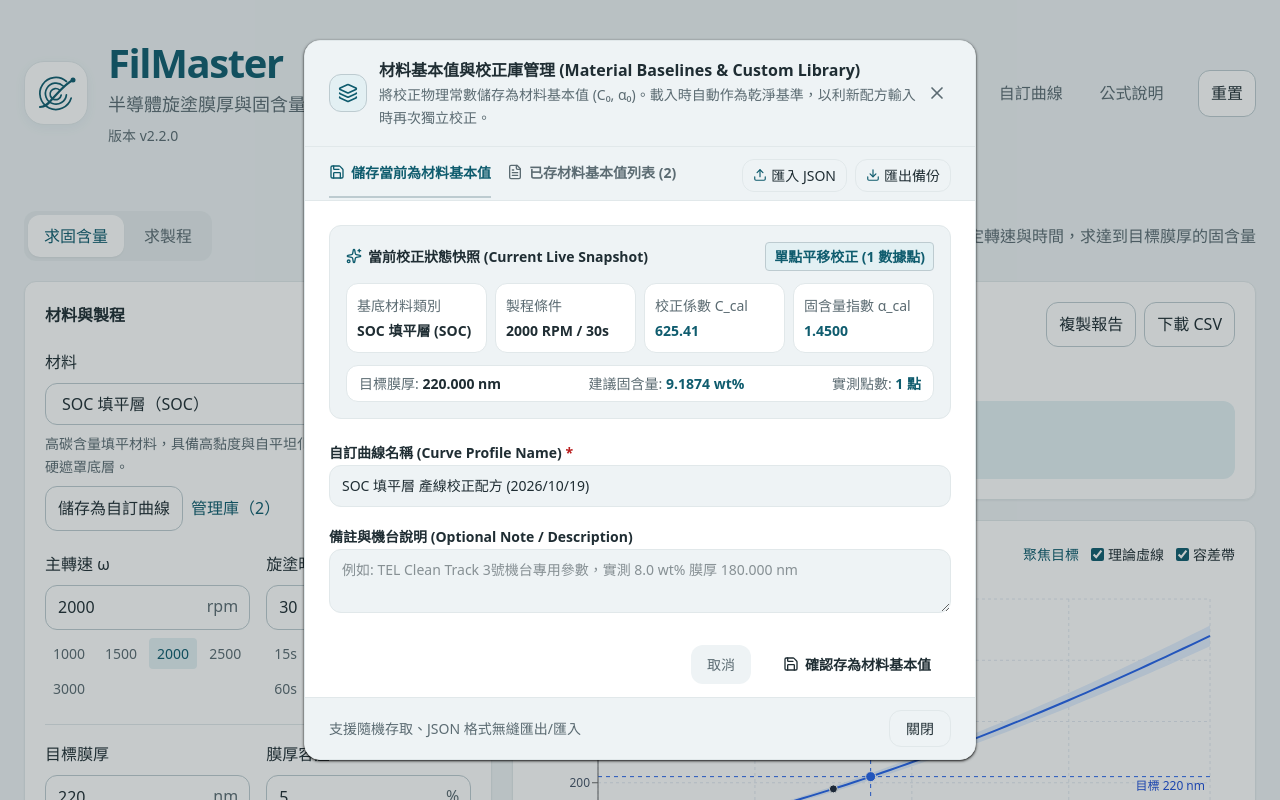
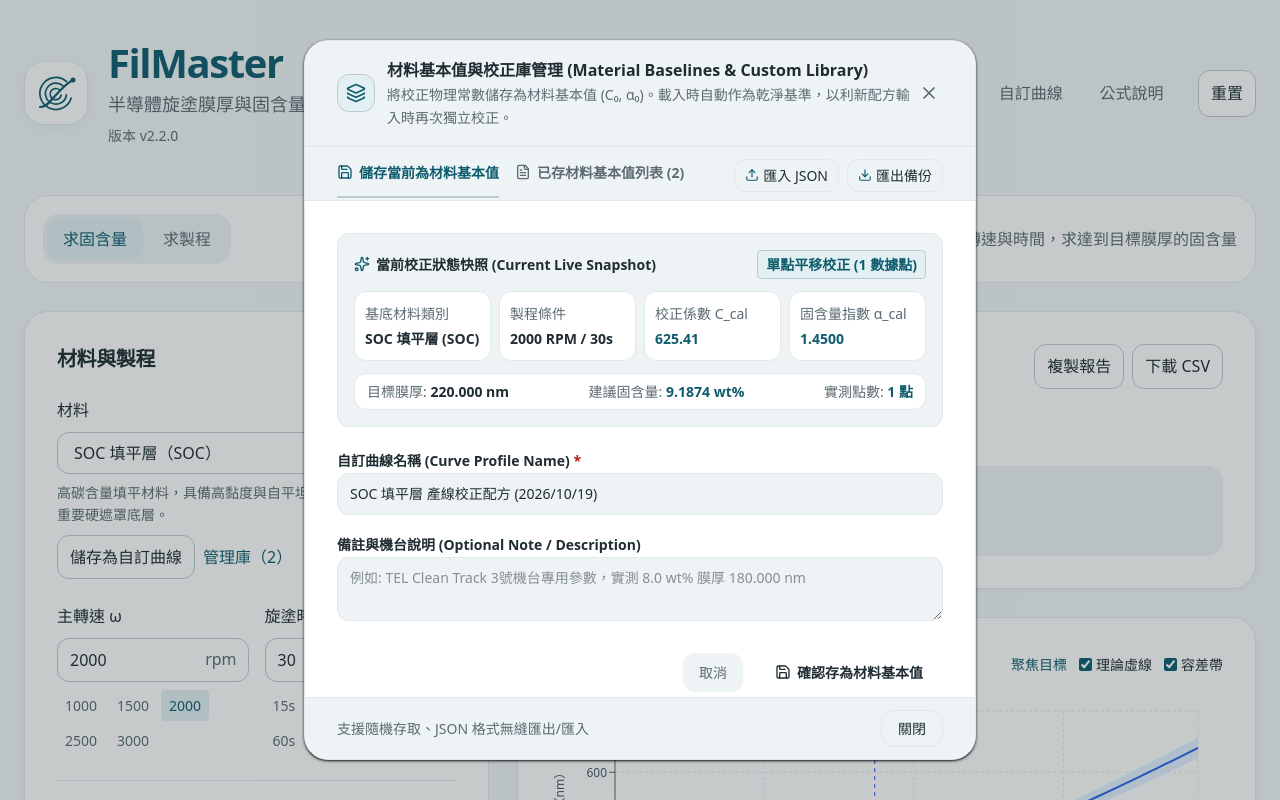
Before and after one commit to T22016AEMC/FilMaster, a React (Vite) app: page / in a window 1280 px wide. Both pictures are taken after a click on the button "自訂曲線". Shown: the top 800 px of the page. Built offline with nearby package versions, Linux system fonts and the light colour scheme.

Commit message:
style: 統一卡片留白與文字層級及結果主卡

```diff
--- a/index.html
+++ b/index.html
@@ -10,9 +10,9 @@
     <meta property="og:description" content="FilMaster - 高精度半導體微影光阻與 SOC 旋塗膜厚及固含量預測系統，基於 Meyerhofer 流體力學與蒸發模型。" />
     <meta property="og:type" content="website" />
     <meta name="twitter:card" content="summary_large_image" />
-    <meta name="theme-color" content="#f8fafc" />
+    <meta name="theme-color" content="#f2f6f7" />
   </head>
-  <body class="bg-slate-50 text-slate-900 antialiased selection:bg-blue-100">
+  <body class="bg-page text-slate-900 antialiased selection:bg-blue-100">
     <div id="root"></div>
     <script type="module" src="/src/main.tsx"></script>
   </body>
--- a/src/App.tsx
+++ b/src/App.tsx
@@ -24,19 +24,19 @@ export default function App() {
     spinSpeed: s.processSolveMode === 'solve_speed' ? s.processPrediction.recommended ?? s.spinSpeed : s.spinSpeed,
     spinTime: s.processSolveMode === 'solve_time' ? s.processPrediction.recommended ?? s.spinTime : s.spinTime,
   } : s.prediction;
-  return <div className="min-h-screen flex flex-col bg-slate-50 text-slate-900">
+  return <div className="min-h-screen flex flex-col bg-page text-slate-900">
     <Header onSelectPreset={s.handleSelectPreset} activePresetId={s.activePresetId}
       onOpenFormula={() => s.setIsFormulaOpen(true)} onOpenCurves={() => s.setIsCurvesModalOpen(true)} onReset={s.handleReset} />
-    <main className="flex-1 mx-auto max-w-7xl w-full px-4 sm:px-6 py-6 space-y-5">
-      <div className="flex flex-wrap items-center justify-between gap-3">
+    <main className="workspace flex-1 mx-auto max-w-7xl w-full px-4 sm:px-6 space-y-7">
+      <div className="mode-card flex flex-wrap items-center justify-between gap-4">
         <div className="segmented" role="group" aria-label="計算模式">
           <button className="segment" aria-pressed={!process} onClick={() => s.setCalculationMode('solve_solids')}>求固含量</button>
           <button className="segment" aria-pressed={process} onClick={() => s.setCalculationMode('solve_process')}>求製程</button>
         </div>
         <p className="text-sm text-slate-600">{process ? '固定固含量，求達到目標膜厚的轉速或時間' : '固定轉速與時間，求達到目標膜厚的固含量'}</p>
       </div>
-      <div className="grid grid-cols-1 lg:grid-cols-[minmax(0,0.85fr)_minmax(0,1.35fr)] gap-5 items-start">
-        <div className="space-y-5">
+      <div className="grid grid-cols-1 lg:grid-cols-[minmax(0,0.85fr)_minmax(0,1.35fr)] gap-7 items-start">
+        <div className="space-y-7">
           <ProcessInputs selectedResin={s.selectedResin} onSelectResin={s.handleSelectResin}
             savedCurves={s.savedCurves} activeCustomCurveId={s.activeCustomCurveId} onSelectCustomCurve={s.handleSelectCustomCurve}
             onOpenSaveCurveModal={() => s.setIsCurvesModalOpen(true)} onOpenManageCurvesModal={() => s.setIsCurvesModalOpen(true)}
@@ -53,7 +53,7 @@ export default function App() {
           {process && <EquipmentSettings limits={s.equipmentLimits} onChange={s.handleEquipmentLimitsChange}
             onReset={s.resetEquipmentLimits} storageError={s.equipmentStorageError} />}
         </div>
-        <div className="space-y-5 min-w-0">
+        <div className="space-y-7 min-w-0">
           {result.warnings.length > 0 && <div id="status-warning-badge" className="text-xs text-amber-800">警告 {result.warnings.length}</div>}
           <WarningPanel warnings={result.warnings} />
           <PredictionSummary prediction={s.prediction} processResult={process ? s.processPrediction : undefined}
--- a/src/components/CalibrationManager.tsx
+++ b/src/components/CalibrationManager.tsx
@@ -88,7 +88,7 @@ export const CalibrationManager: React.FC<CalibrationManagerProps> = ({
   };
 
   const missingCount = measuredPoints.filter(p => p.spinSpeed === undefined || p.spinTime === undefined).length;
-  return <section className="card space-y-4" aria-label="實測點">
+  return <section className="card space-y-5" aria-label="實測點">
     <div className="flex flex-wrap items-center justify-between gap-2">
       <h2 className="font-semibold text-base">實測點</h2>
       <div className="flex gap-2">
--- a/src/components/DataTableSection.tsx
+++ b/src/components/DataTableSection.tsx
@@ -42,7 +42,7 @@ export const DataTableSection: React.FC<DataTableSectionProps> = ({
   );
 
   return (
-    <div className="bg-white  rounded-2xl shadow-sm shadow-sm border border-slate-200 p-5 space-y-4">
+    <div className="card space-y-5">
       {/* Header & Export Actions */}
       <div className="flex flex-col sm:flex-row sm:items-center justify-between gap-3 border-b border-slate-200 pb-3">
         <div className="flex items-center gap-2.5">
--- a/src/components/FormulaModal.tsx
+++ b/src/components/FormulaModal.tsx
@@ -68,9 +68,9 @@ h = C * (S ^ alpha) * (w ^ -beta) * (t ^ -gamma)
 
   return (
     <div className="fixed inset-0 z-50 overflow-y-auto bg-slate-900/25  flex items-center justify-center p-4">
-      <div className="bg-white rounded-2xl max-w-4xl w-full max-h-[90vh] overflow-y-auto shadow-sm shadow-black/90 border border-slate-200">
+      <div className="bg-white rounded-card max-w-4xl w-full max-h-[90vh] overflow-y-auto shadow-sm shadow-black/90 border border-slate-200">
         {/* Header */}
-        <div className="sticky top-0 bg-slate-50 text-slate-900 px-6 py-4 flex items-center justify-between border-b border-slate-200 rounded-t-2xl z-10">
+        <div className="sticky top-0 bg-slate-50 text-slate-900 px-8 py-4 flex items-center justify-between border-b border-slate-200 rounded-t-2xl z-10">
           <div className="flex items-center space-x-3">
             <div className="p-2 bg-blue-50 rounded-xl border border-blue-200 text-blue-700">
               <BookOpen className="w-5 h-5" />
@@ -89,7 +89,7 @@ h = C * (S ^ alpha) * (w ^ -beta) * (t ^ -gamma)
         </div>
 
         {/* Content Body */}
-        <div className="p-6 space-y-6 text-slate-700 text-sm">
+        <div className="p-8 space-y-6 text-slate-700 text-sm">
           {/* Section 1: Fundamental Equation */}
           <div className="space-y-3">
             <h3 className="text-sm font-bold text-slate-900 flex items-center gap-2 border-b border-slate-200 pb-2 ">
@@ -239,7 +239,7 @@ h = C * (S ^ alpha) * (w ^ -beta) * (t ^ -gamma)
         </div>
 
         {/* Footer */}
-        <div className="bg-slate-50 px-6 py-3 border-t border-slate-200 rounded-b-2xl flex items-center justify-end ">
+        <div className="bg-slate-50 px-8 py-3 border-t border-slate-200 rounded-b-2xl flex items-center justify-end ">
           <button
             onClick={onClose}
             className="px-4 py-2 bg-slate-100 hover:bg-slate-100 text-slate-900 text-xs font-semibold rounded-lg transition-colors border border-slate-200"
--- a/src/components/PredictionSummary.tsx
+++ b/src/components/PredictionSummary.tsx
@@ -14,12 +14,12 @@ export function PredictionSummary({prediction, processResult, onCopyReport, onDo
   const digits = processResult ? (speed ? 0 : 1) : 4;
   const min = processResult ? processResult.rangeMin : prediction.lowerSolids;
   const max = processResult ? processResult.rangeMax : prediction.upperSolids;
-  return <section className="card space-y-4" aria-label="預測結果">
+  return <section className="card space-y-5" aria-label="預測結果">
     <div className="flex flex-wrap items-start justify-between gap-3">
       <div>
         <h2 className="text-sm font-medium text-slate-600">{label}</h2>
         <div aria-label={label} className="mt-2 flex items-baseline gap-2">
-          <strong className="text-5xl font-semibold tracking-tight text-blue-700 font-mono">{value === null ? '無法求解' : number(value, digits)}</strong>
+          <strong className="result-number font-semibold tracking-tight font-mono">{value === null ? '無法求解' : number(value, digits)}</strong>
           {value !== null && <span className="text-lg text-slate-600">{unit}</span>}
           {!processResult && prediction.warnings.some(w => w.code === 'SOLIDS_OUT_OF_RANGE') && <span role="img" aria-label="固含量超出合理範圍" className="text-amber-700">⚠</span>}
         </div>
@@ -29,7 +29,7 @@ export function PredictionSummary({prediction, processResult, onCopyReport, onDo
         <button className="button-secondary" onClick={onDownloadCSV}>下載 CSV</button>
       </div>
     </div>
-    {value === null ? <p className="text-sm text-amber-800">{result.warnings.find(w => w.code === 'PROCESS_UNSOLVABLE')?.message ?? '請檢查輸入與校正參數。'}</p> : <div className="rounded-lg bg-blue-50 p-3 space-y-1">
+    {value === null ? <p className="text-sm text-amber-800">{result.warnings.find(w => w.code === 'PROCESS_UNSOLVABLE')?.message ?? '請檢查輸入與校正參數。'}</p> : <div className="result-window space-y-1">
       <p className="text-sm text-blue-900">±{result.tolerancePercent.toFixed(1)}% 容差範圍：<span className="font-mono font-semibold">{number(min, processResult ? 3 : 4)} ～ {number(max, processResult ? 3 : 4)}</span> {unit}</p>
       <p className="text-xs text-slate-600">膜厚 {result.lowerThickness.toFixed(3)} ～ {result.upperThickness.toFixed(3)} nm
         {processResult ? '（較厚膜對應製程下界，較薄膜對應製程上界）' : ''}</p>
--- a/src/components/ProcessInputs.tsx
+++ b/src/components/ProcessInputs.tsx
@@ -20,7 +20,7 @@ export function ProcessInputs(p: ProcessInputsProps) {
   const process = p.calculationMode === 'solve_process';
   const resin = RESIN_CONFIGS[p.selectedResin];
   const active = p.savedCurves.find(c => c.id === p.activeCustomCurveId);
-  return <section className="card space-y-5" aria-label="計算輸入">
+  return <section className="card space-y-6" aria-label="計算輸入">
     <h2 className="font-semibold text-base">材料與製程</h2>
     <div className="space-y-2">
       <label htmlFor="material-select-dropdown" className="block text-sm font-medium">材料</label>
--- a/src/components/SavedCurvesModal.tsx
+++ b/src/components/SavedCurvesModal.tsx
@@ -139,11 +139,11 @@ export const SavedCurvesModal: React.FC<SavedCurvesModalProps> = ({
   return (
     <div className="fixed inset-0 z-50 overflow-y-auto bg-slate-900/25  flex items-center justify-center p-4">
       <div
-        className="bg-white rounded-2xl max-w-2xl w-full shadow-sm shadow-black/80 border border-slate-200 overflow-hidden flex flex-col max-h-[90vh] animate-in fade-in zoom-in-95 duration-200"
+        className="bg-white rounded-card max-w-2xl w-full shadow-sm shadow-black/80 border border-slate-200 overflow-hidden flex flex-col max-h-[90vh] animate-in fade-in zoom-in-95 duration-200"
         onClick={e => e.stopPropagation()}
       >
         {/* Modal Header */}
-        <div className="bg-slate-50 text-slate-900 px-6 py-4 flex items-center justify-between border-b border-slate-200">
+        <div className="bg-slate-50 text-slate-900 px-8 py-4 flex items-center justify-between border-b border-slate-200">
           <div className="flex items-center space-x-3">
             <div className="p-2 rounded-xl bg-blue-50 border border-blue-200 text-blue-700">
               <Layers className="w-5 h-5" />
@@ -166,7 +166,7 @@ export const SavedCurvesModal: React.FC<SavedCurvesModalProps> = ({
         </div>
 
         {/* Tab Selection */}
-        <div className="bg-slate-50 border-b border-slate-200 px-6 pt-3 flex items-center justify-between">
+        <div className="bg-slate-50 border-b border-slate-200 px-8 pt-3 flex items-center justify-between">
           <div className="flex space-x-4">
             <button
               onClick={() => setActiveTab('save_current')}
@@ -225,7 +225,7 @@ export const SavedCurvesModal: React.FC<SavedCurvesModalProps> = ({
 
         {/* Tab 1: Save Current Formulation */}
         {activeTab === 'save_current' && (
-          <div className="p-6 overflow-y-auto space-y-5 flex-1 bg-white">
+          <div className="p-8 overflow-y-auto space-y-5 flex-1 bg-white">
             {/* Snapshot of Current Calibration */}
             <div className="bg-slate-50 border border-slate-200 rounded-xl p-4 space-y-3">
               <div className="flex items-center justify-between text-xs font-bold text-slate-700 ">
@@ -323,7 +323,7 @@ export const SavedCurvesModal: React.FC<SavedCurvesModalProps> = ({
 
         {/* Tab 2: Manage Saved Curves List */}
         {activeTab === 'manage_list' && (
-          <div className="p-6 overflow-y-auto space-y-4 flex-1 bg-white">
+          <div className="p-8 overflow-y-auto space-y-4 flex-1 bg-white">
             {importError && (
               <div className="p-3 bg-rose-50 border border-rose-500 rounded-lg text-xs text-rose-700 flex items-center gap-2 ">
                 <AlertCircle className="w-4 h-4 text-rose-700" />
@@ -448,7 +448,7 @@ export const SavedCurvesModal: React.FC<SavedCurvesModalProps> = ({
         )}
 
         {/* Modal Footer */}
-        <div className="bg-slate-50 border-t border-slate-200 px-6 py-3 flex items-center justify-between text-xs text-slate-600 ">
+        <div className="bg-slate-50 border-t border-slate-200 px-8 py-3 flex items-center justify-between text-xs text-slate-600 ">
           <span>支援隨機存取、JSON 格式無縫匯出/匯入</span>
           <button
             onClick={onClose}
--- a/src/components/SensitivityExplorer.tsx
+++ b/src/components/SensitivityExplorer.tsx
@@ -44,7 +44,7 @@ export const SensitivityExplorer: React.FC<SensitivityExplorerProps> = ({ predic
   }
 
   return (
-    <div className="bg-white  rounded-2xl shadow-sm shadow-sm border border-slate-200 p-5 space-y-4">
+    <div className="card space-y-5">
       {/* Header & Tab Selector */}
       <div className="flex flex-col sm:flex-row sm:items-center justify-between gap-3 border-b border-slate-200 pb-3">
         <div className="flex items-center gap-2.5">
--- a/src/components/WarningPanel.tsx
+++ b/src/components/WarningPanel.tsx
@@ -14,7 +14,7 @@ export const WarningPanel: React.FC<WarningPanelProps> = ({ warnings }) => {
     <div
       role="alert"
       id="prediction-warning-panel"
-      className="bg-amber-50 border border-amber-200 rounded-2xl p-4  text-xs"
+      className="warning-card"
     >
       <div className="flex items-center gap-2 font-bold text-amber-700  mb-2">
         <AlertTriangle className="w-4 h-4 text-amber-700 shrink-0" />
--- a/src/index.css
+++ b/src/index.css
@@ -66,6 +66,8 @@
   --text-base--line-height: 1.65;
   --text-card-title: 1.25rem;
   --text-brand-title: 2.5rem;
+  --text-result: 3.5rem;
+  --spacing-panel: 1.125rem;
 }
 
 @layer base {
@@ -82,13 +84,13 @@
 }
 
 @layer components {
-  .card { @apply rounded-xl border border-slate-200 bg-white p-5 shadow-xs; }
+  .card { background: var(--color-surface); border: 1px solid var(--color-line); border-radius: var(--radius-card); padding: var(--spacing-card); box-shadow: var(--shadow-card); }
   .numeric-input { @apply block w-full rounded-lg border border-slate-300 bg-white px-3 py-2 text-sm text-slate-900; font-variant-numeric: tabular-nums; }
   .button-secondary { @apply inline-flex items-center justify-center gap-2 rounded-lg border border-slate-300 bg-white px-3 py-2 text-sm font-medium text-slate-700 hover:bg-slate-50; }
   .button-primary { @apply inline-flex items-center justify-center gap-2 rounded-lg bg-blue-600 px-3 py-2 text-sm font-medium text-white hover:bg-blue-700; }
-  .segmented { @apply inline-flex flex-wrap gap-1 rounded-xl bg-slate-200/70 p-1; }
-  .segment { @apply rounded-lg px-4 py-2 text-sm font-medium text-slate-600; }
-  .segment[aria-pressed="true"] { @apply bg-white text-blue-700 shadow-xs; }
+  .segmented { @apply inline-flex flex-wrap gap-1 p-1; border-radius: var(--radius-panel); background: var(--color-inset); }
+  .segment { @apply px-4 py-2 text-sm font-medium; border-radius: var(--radius-control); color: var(--color-muted); }
+  .segment[aria-pressed="true"] { background: var(--color-brand-soft); color: var(--color-brand); }
 }
 
 .tech-grid-bg { background: var(--color-page); }
@@ -102,3 +104,11 @@
 .button-text { display: inline-flex; align-items: center; justify-content: center; padding: var(--spacing-control-y) var(--spacing-control-x); color: var(--color-muted); border-radius: var(--radius-control); font-size: var(--text-sm); font-weight: 500; }
 .button-text:hover { background: var(--color-brand-soft); color: var(--color-brand); }
 .brand-header #header-reset-btn { margin-inline-start: .75rem; }
+
+.workspace { padding-block: .5rem var(--spacing-page-block); }
+.mode-card { padding: var(--spacing-panel); background: var(--color-surface); border: 1px solid var(--color-line); border-radius: var(--radius-card); }
+.card > summary, .card h2 { color: var(--color-ink); font-size: var(--text-card-title); font-weight: 650; line-height: 1.45; letter-spacing: -.02em; }
+.card .card { background: var(--color-inset); border-radius: var(--radius-panel); padding: var(--spacing-panel); box-shadow: none; }
+.result-number { font-size: var(--text-result); color: var(--color-brand); line-height: 1.15; }
+.result-window { background: var(--color-inset); border-radius: var(--radius-panel); padding: var(--spacing-panel); }
+.warning-card { border: 1px solid var(--color-warning-line); border-radius: var(--radius-card); background: var(--color-warning-soft); color: var(--color-warning); padding: var(--spacing-card); font-size: var(--text-xs); }
```
